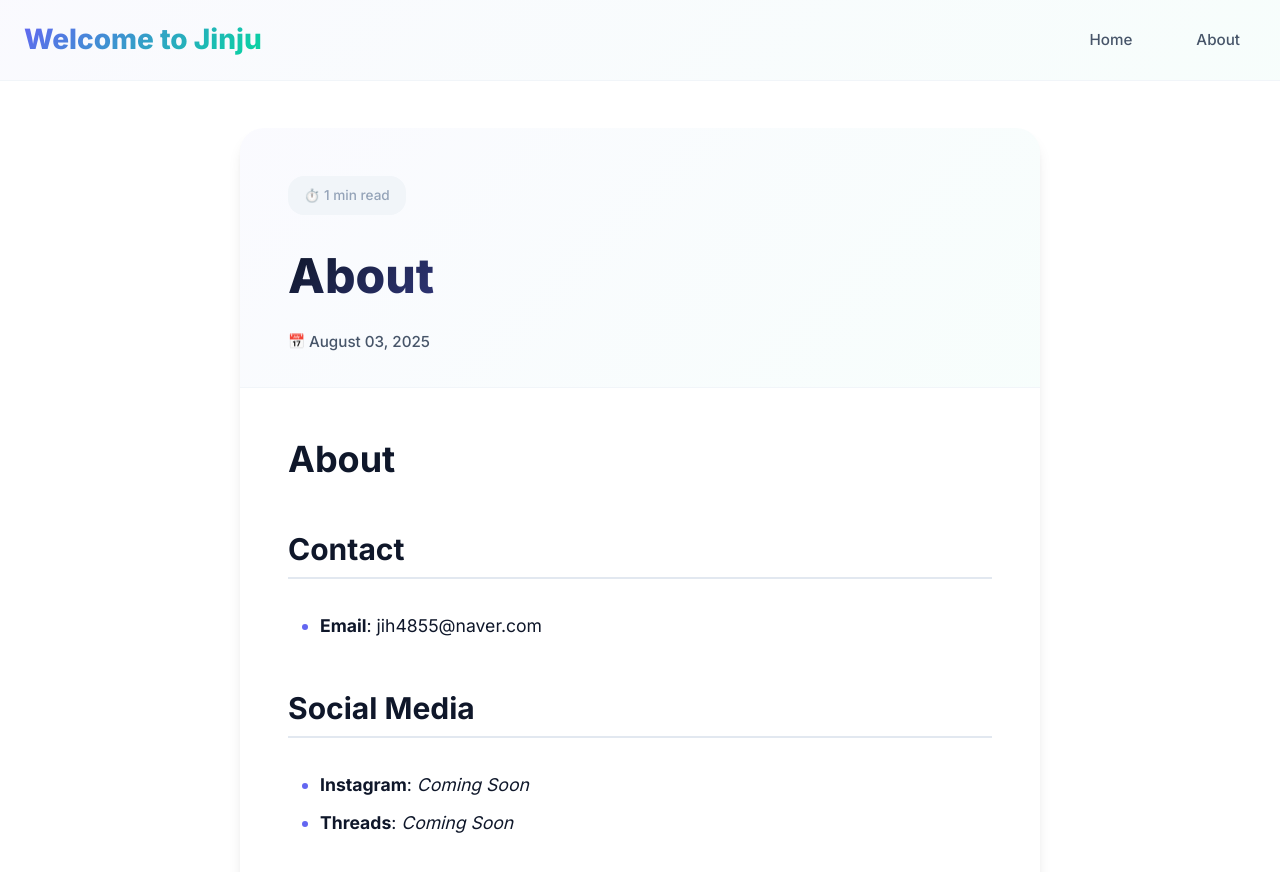
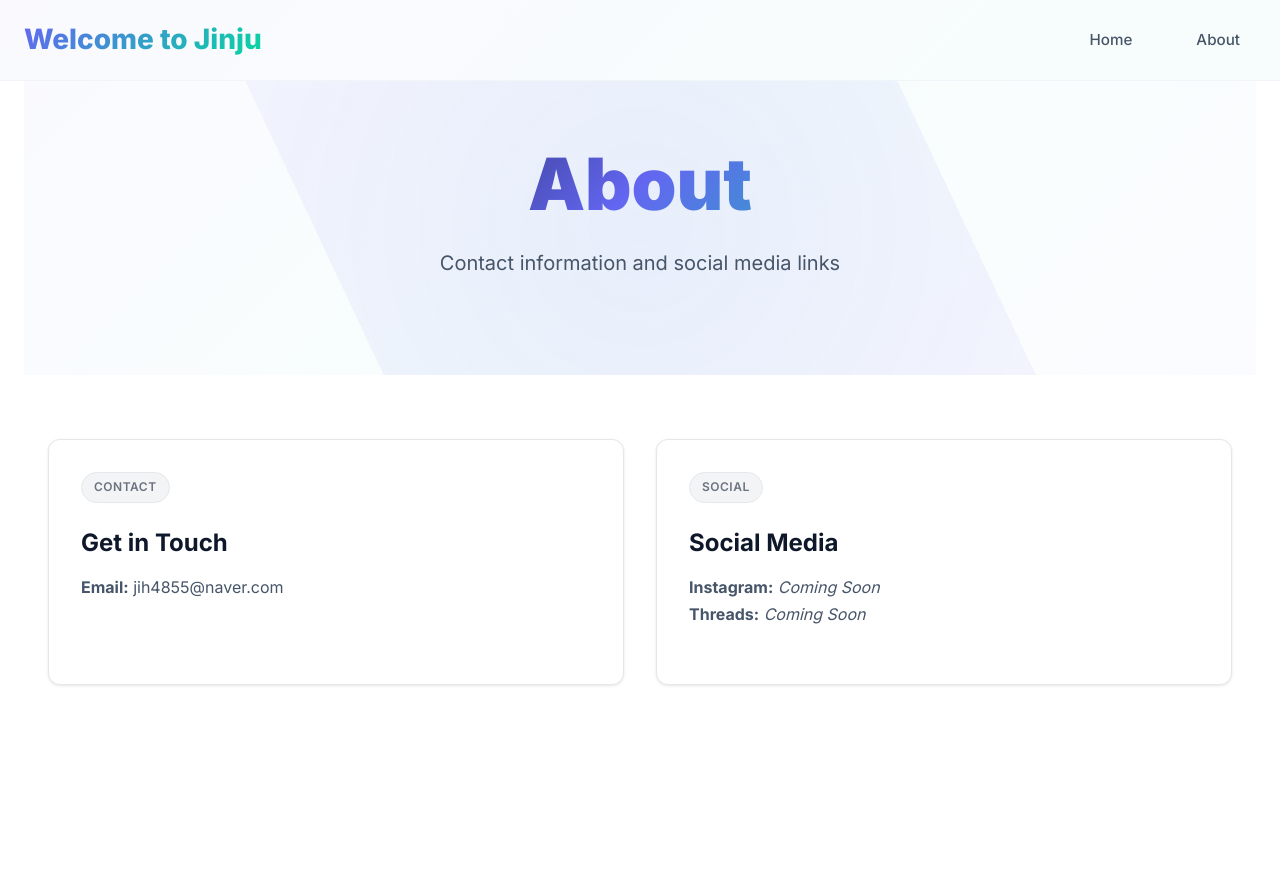
Before and after one commit to jih4855/WTJ, a Jekyll site: the page built from en/about.md, in a window 1280 px wide and 900 px high. Shown: the top 872 px of the window. Built offline with Jekyll 4.4.1, drawn with Linux system fonts in a browser that asks for light colours; some of the changed text lies outside the part shown.

Commit message:
Convert About pages to home-style design with hero and card layout
- Change from post layout to default layout
- Add hero section with title and description
- Use posts-grid with post-card styling
- Create Contact and Social Media cards
- Consistent design across all languages (ko/en/ja)
- Remove clickable behavior with cursor: default

```diff
--- a/en/about.md
+++ b/en/about.md
@@ -1,17 +1,45 @@
 ---
-layout: post
+layout: default
 lang: en
 title: "About"
-date: 2025-08-03 00:00:00 +0900
 description: "Contact information and social media links"
 permalink: /en/about/
 ---
 
-# About
+<div class="hero">
+  <div class="hero-content">
+    <h1>About</h1>
+    <p>Contact information and social media links</p>
+  </div>
+</div>
 
-## Contact
-- **Email**: jih4855@naver.com
+<div class="posts">
+  <div class="container">
+    <div class="posts-grid">
+      <div class="post-card" style="cursor: default;">
+        <div class="post-header">
+          <div class="post-categories">
+            <span class="category-tag">Contact</span>
+          </div>
+        </div>
+        <h2 class="post-title">Get in Touch</h2>
+        <div class="post-excerpt">
+          <p><strong>Email:</strong> jih4855@naver.com</p>
+        </div>
+      </div>
 
-## Social Media
-- **Instagram**: *Coming Soon*
-- **Threads**: *Coming Soon*
+      <div class="post-card" style="cursor: default;">
+        <div class="post-header">
+          <div class="post-categories">
+            <span class="category-tag">Social</span>
+          </div>
+        </div>
+        <h2 class="post-title">Social Media</h2>
+        <div class="post-excerpt">
+          <p><strong>Instagram:</strong> <em>Coming Soon</em></p>
+          <p><strong>Threads:</strong> <em>Coming Soon</em></p>
+        </div>
+      </div>
+    </div>
+  </div>
+</div>
```
Also changed, not shown: about.md (+36 -8 lines), ja/about.md (+36 -8 lines).
